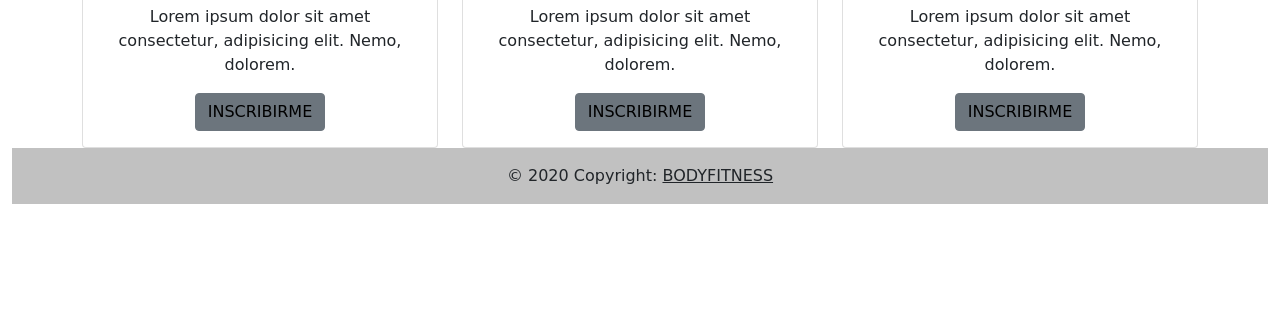
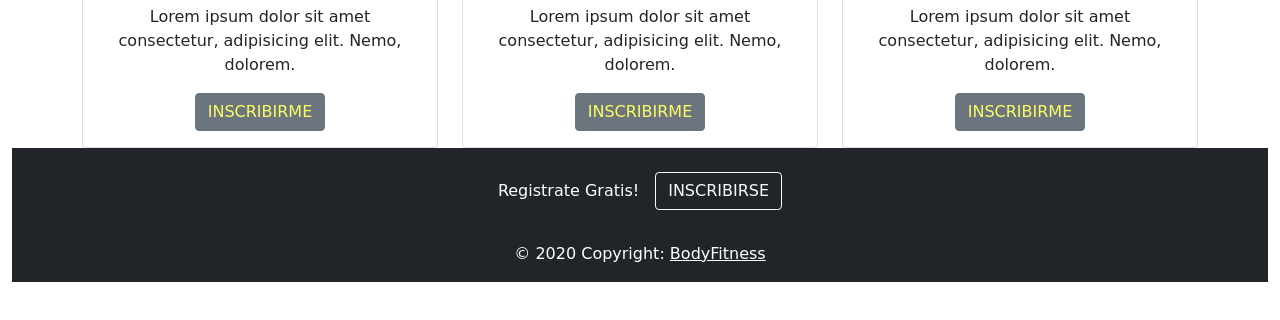
Before and after one commit to Fjoan/FloresBodyFitness, a plain HTML site: page secciones/servicios.html in a window 1280 px wide. Shown: the part 432-752 px from the top of the page. Drawn offline with nearby package versions, Linux system fonts and the light colour scheme; a web font is replaced by a local one.

Commit message:
Terminada la segunda entrega del proyecto

```diff
--- a/CSS/style.css
+++ b/CSS/style.css
@@ -27,9 +27,19 @@
 .navbar-dark .navbar-nav .nav-link.active:hover {
     color: #2C3D55;
 }
+.titulo{
+    color: white;
+}
+h1:hover{
+    color: #2C3D55;
+}
 
 .navbarHeader {
     background-image: transparent;
+}
+
+.btn-secondary{
+    color: #FCFC62;
 }
 
 .card-img {
--- a/secciones/servicios.html
+++ b/secciones/servicios.html
@@ -61,7 +61,7 @@
                                 <p class="card-text">Lorem ipsum dolor sit amet consectetur, adipisicing elit. Nemo,
                                     dolorem.</p>
 
-                                <a href="#" class="btn btn-secondary text-black">INSCRIBIRME</a>
+                                <a href="#" class="btn btn-secondary">INSCRIBIRME</a>
                             </div>
                         </div>
                     </div>
@@ -73,7 +73,7 @@
                                 <p class="card-text">Lorem ipsum dolor sit amet consectetur, adipisicing elit. Nemo,
                                     dolorem.
                                 </p>
-                                <a href="#" class="btn btn-secondary text-black">INSCRIBIRME</a>
+                                <a href="#" class="btn btn-secondary">INSCRIBIRME</a>
                             </div>
                         </div>
                     </div>
@@ -85,19 +85,31 @@
                                 <p class="card-text">Lorem ipsum dolor sit amet consectetur, adipisicing elit. Nemo,
                                     dolorem.
                                 </p>
-                                <a href="#" class="btn btn-secondary text-black">INSCRIBIRME</a>
+                                <a href="#" class="btn btn-secondary">INSCRIBIRME</a>
                             </div>
                         </div>
                     </div>
                 </div>
         </main>
-        <footer class="text-center text-white" style="background-color: #f1f1f1;">
-            <!-- Copyright -->
-            <div class="text-center text-dark p-3" style="background-color: rgba(0, 0, 0, 0.2);">
+
+        <footer class="text-center text-white bg-dark">
+            <section class=""></section>
+            <div class="container p-4 pb-0">
+                <section class="">
+                    <p class="d-flex justify-content-center align-items-center">
+                        <span class="me-3">Registrate Gratis!</span>
+                        <a class="btn btn-outline-light btn-rounded" href="/./secciones/contacto.html"
+                            type="button">INSCRIBIRSE</a>
+                    </p>
+                </section>
+            </div>
+            <div class="text-center p-3">
                 © 2020 Copyright:
-                <a class="text-dark" href="../index.html">BODYFITNESS</a>
+                <a class="text-white" href="../index.html">BodyFitness</a>
             </div>
+            </section>
         </footer>
+
     </div>
     <script src="https://cdn.jsdelivr.net/npm/bootstrap@5.1.3/dist/js/bootstrap.bundle.min.js"
         integrity="sha384-ka7Sk0Gln4gmtz2MlQnikT1wXgYsOg+OMhuP+IlRH9sENBO0LRn5q+8nbTov4+1p"
```
Also changed, not shown: index.html (+1 -1 lines), secciones/contacto.html (+18 -10 lines), secciones/galeria.html (+24 -9 lines), secciones/informacion.html (+20 -0 lines), img/85495517-vector-de-diseño-de-logotipos-para-gimnasio-.jpg (deleted), img/arte urbano gim.jpg (deleted), img/black and white.jpg (deleted).
